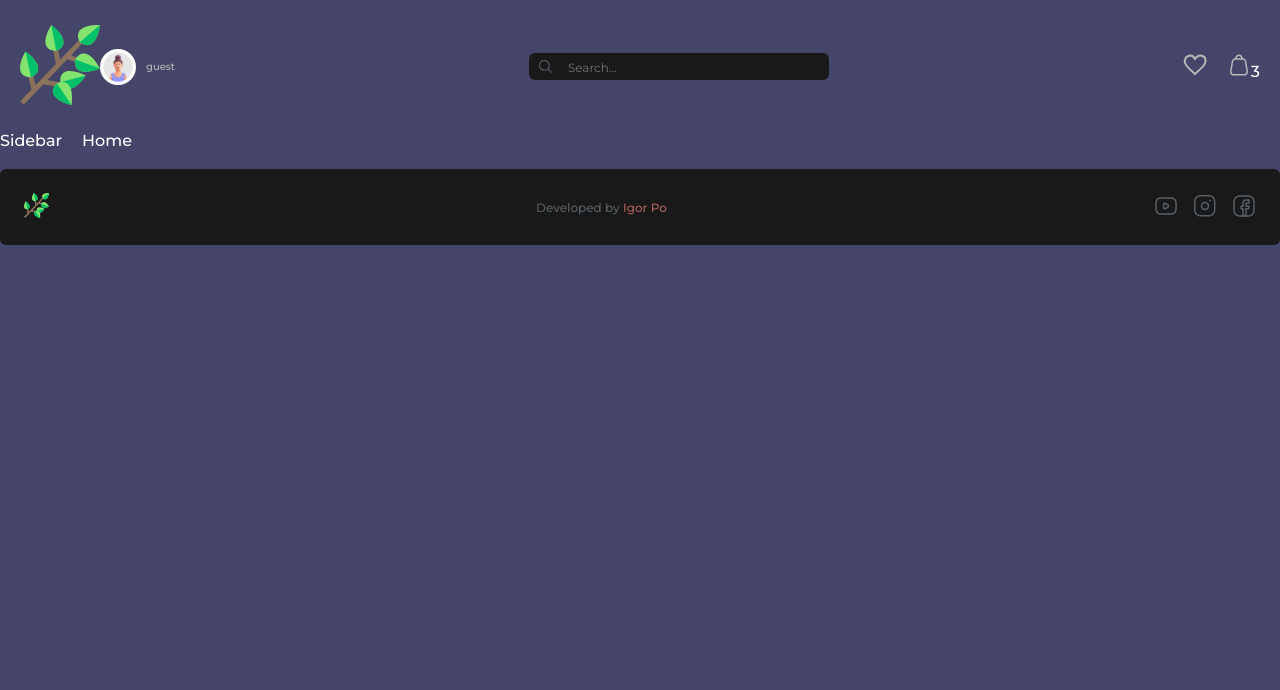
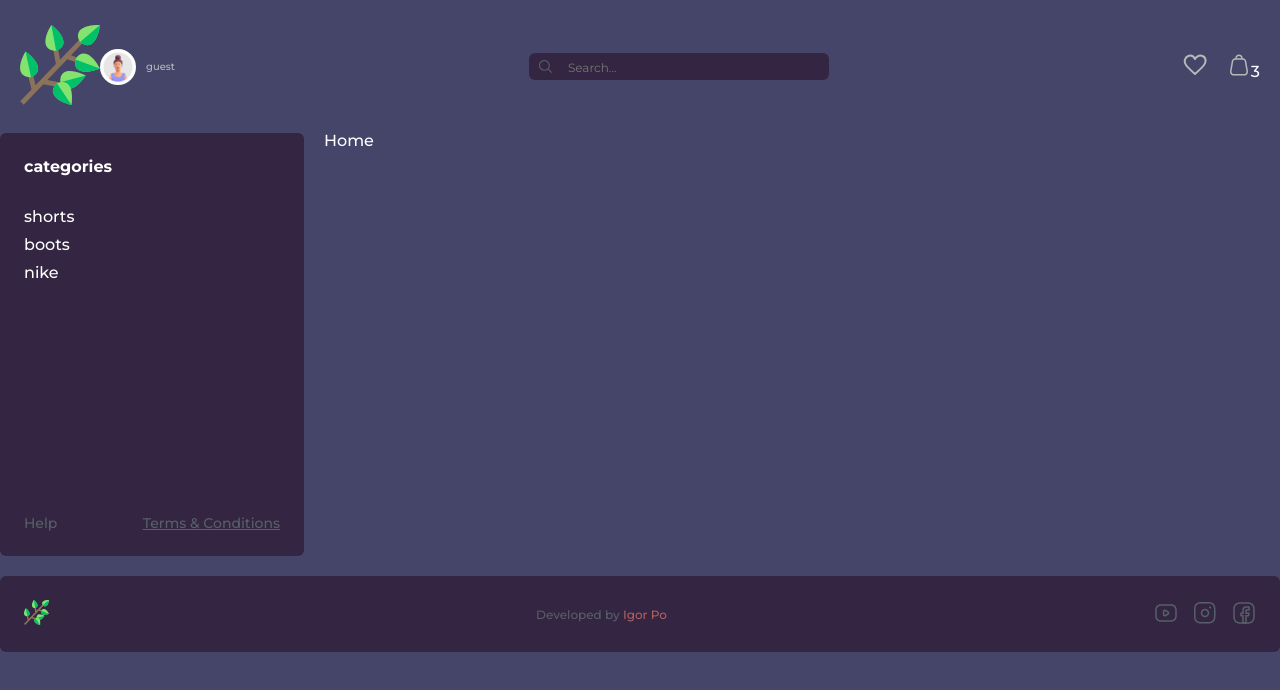
Before and after one commit to igor-sergeevich-po/stem-shop, a React (Create React App) app: page / in a window 1280 px wide. Shown: the top 690 px of the page. Built offline with nearby package versions, Linux system fonts and the light colour scheme; a web font is replaced by a local one.

Commit message:
add sidebar layout

```diff
--- a/src/components/Sidebar/Sidebar.jsx
+++ b/src/components/Sidebar/Sidebar.jsx
@@ -1,5 +1,40 @@
 import React from "react";
+import { NavLink } from "react-router-dom";
+import styles from "../../styles/sidebar.module.scss";
 
 export const Sidebar = () => {
-  return <div>Sidebar</div>;
+  return (
+    <section className={styles.sidebar}>
+      <div className={styles.title}>categories</div>
+
+      <nav>
+        <ul className={styles.menu}>
+          <li>
+            <NavLink to={`/categories/${1}`}>shorts</NavLink>
+          </li>
+          <li>
+            <NavLink to={`/categories/${2}`}>boots</NavLink>
+          </li>
+          <li>
+            <NavLink to={`/categories/${2}`}>nike</NavLink>
+          </li>
+        </ul>
+      </nav>
+
+      <div className={styles.footer}>
+        <a href="/help" className={styles.link} target="_blank">
+          help
+        </a>
+
+        <a
+          href="/terms"
+          style={{ textDecoration: "underline" }}
+          className={styles.link}
+          target="_blank"
+        >
+          Terms & Conditions
+        </a>
+      </div>
+    </section>
+  );
 };
--- a/src/styles/footer.module.scss
+++ b/src/styles/footer.module.scss
@@ -4,6 +4,7 @@
   justify-content: space-between;
   margin-top: 20px;
   padding: 24px;
+
   .logo {
     width: 25px;
     a {
@@ -17,6 +18,8 @@
     line-height: 15px;
     a {
       color: var(--violet);
+      transition: 0.3s;
+
       &:hover {
         color: var(--active-link);
       }
@@ -26,10 +29,12 @@
   .socials {
     display: flex;
     gap: 15px;
+
     svg {
       width: 24px;
       height: 24px;
       fill: var(--dark-sea);
+      transition: 0.3s;
 
       &:hover {
         fill: var(--violet);
--- a/src/styles/header.module.scss
+++ b/src/styles/header.module.scss
@@ -93,6 +93,7 @@
 .icon-fav {
   stroke: var(--grey);
   fill: none;
+  transition: 0.3s;
 }
 
 .icon-cart {
@@ -152,11 +153,13 @@
   display: flex;
   align-items: center;
   column-gap: 16px;
+  transition: 0.3s;
 }
 
 .item:hover {
   color: var(--light);
 }
+
 .image {
   background-position: center;
   background-repeat: no-repeat;
--- /dev/null
+++ b/src/styles/sidebar.module.scss
@@ -0,0 +1,40 @@
+.sidebar {
+  width: 304px;
+  padding: 24px;
+  height: 423px;
+  display: flex;
+  flex-direction: column;
+}
+
+.title {
+  font-weight: 600;
+  line-height: 20px;
+}
+
+.menu {
+  margin-top: 32px;
+  display: flex;
+  flex-direction: column;
+  row-gap: 12px;
+}
+
+.link {
+  color: var(--dark-sea);
+  font-size: 14px;
+  line-height: 17px;
+  text-transform: capitalize;
+}
+
+.link:hover {
+  color: var(--white);
+}
+
+.link.active {
+  color: var(--violet);
+}
+
+.footer {
+  margin-top: auto;
+  display: flex;
+  justify-content: space-between;
+}
--- a/src/styles/variables.css
+++ b/src/styles/variables.css
@@ -1,6 +1,6 @@
 :root {
   --bg: #45456a;
-  --dark: #191919;
+  --dark: #342642;
   --dark-sea: #576067;
   --grey: #b8b8b8;
   --white: #fff;
--- a/src/utils/routes.js
+++ b/src/utils/routes.js
@@ -1,4 +1,5 @@
 export const ROUTES = {
   home: "/",
   cart: "cart",
+  category: "/categoies/:id",
 };
```
